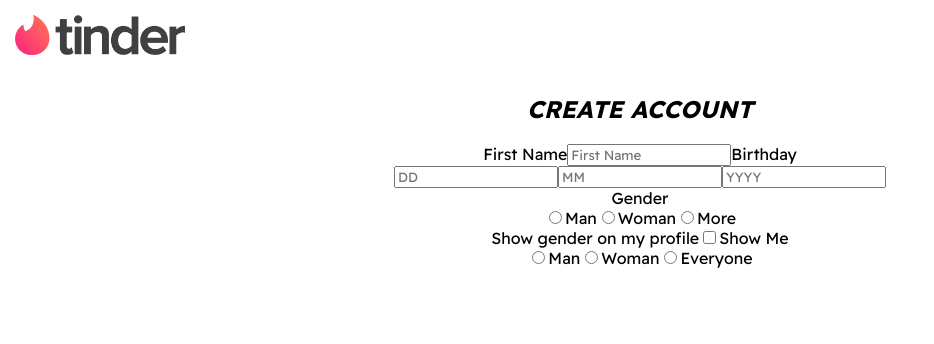
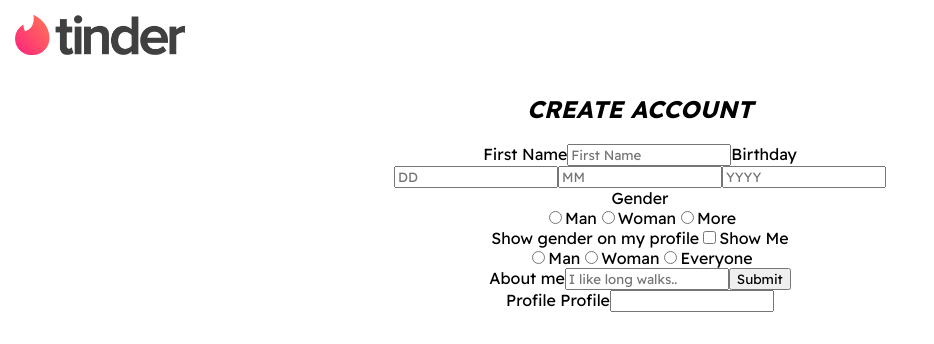
Before and after one commit to kpilszak/tinder-clone, a React (Create React App) app: page /onboarding in a window 1280 px wide. Shown: the top 344 px of the page, without its empty margins (0-934 px from the left). Built offline with nearby package versions, Linux system fonts and the light colour scheme.

Commit message:
Add url section to OnBoarding page

```diff
--- a/src/pages/OnBoarding.js
+++ b/src/pages/OnBoarding.js
@@ -135,6 +135,30 @@
                             />
                             <label htmlFor="everyone-gender-interest">Everyone</label>
                         </div>
+
+                        <label htmlFor="about">About me</label>
+                        <input
+                            id="about"
+                            type="text"
+                            name="about"
+                            placeholder="I like long walks.."
+                            required={true}
+                            value={""}
+                            onChange={handleChange}
+                        />
+                        <input type="submit" />
+                    </section>
+
+                    <section>
+                        <label htmlFor="url">Profile Profile</label>
+                        <input
+                            id="url"
+                            type="url"
+                            name="url"
+                            required={true}
+                            onChange={handleChange}
+                        />
+                        <div className="photo-container"></div>
                     </section>
                 </form>
 
```
